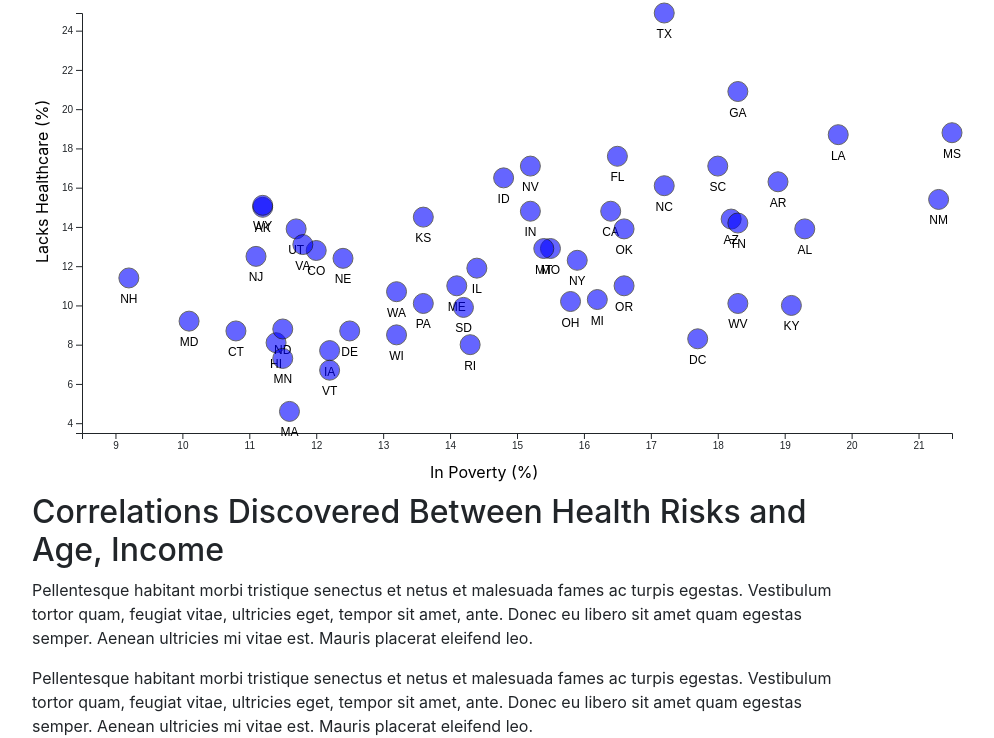
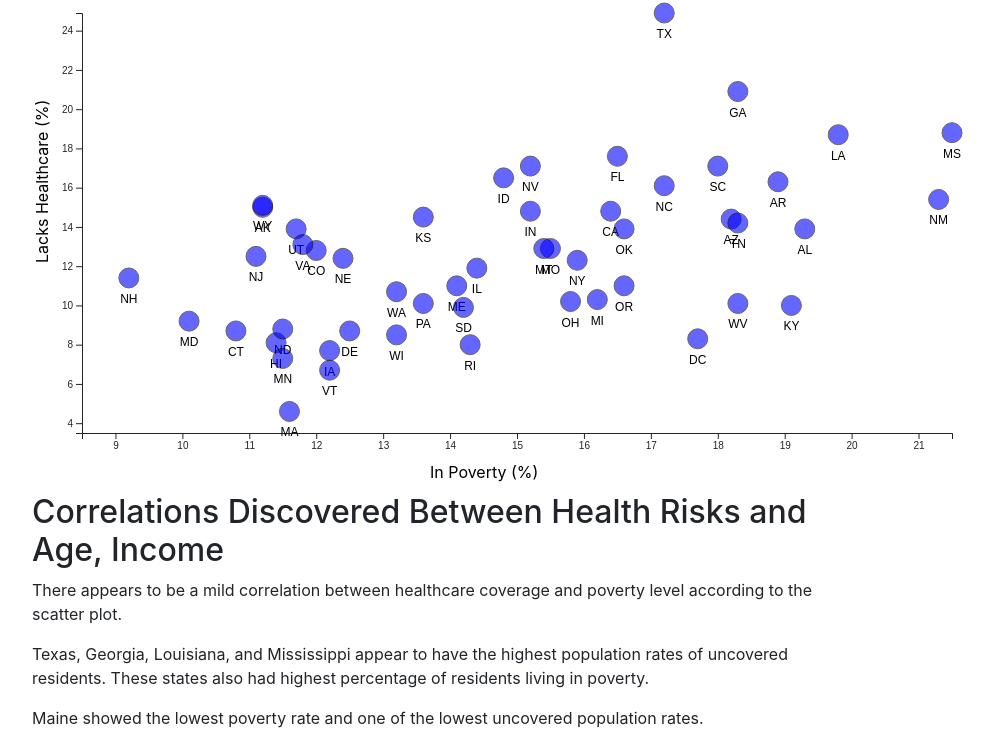
Before and after one commit to eyamini/D3-challenge, a plain HTML site: page index.html in a window 1280 px wide. Shown: the part 63-801 px from the top of the page, without its empty margins (53-1047 px from the left). Drawn offline with nearby package versions, Linux system fonts and the light colour scheme.

Commit message:
Update index.html

```diff
--- a/index.html
+++ b/index.html
@@ -28,17 +28,11 @@
       <div class="col-xs-12  col-md-9">
         <div class="article">
           <h2>Correlations Discovered Between Health Risks and Age, Income</h2>
-          <p>Pellentesque habitant morbi tristique senectus et netus et malesuada fames ac turpis egestas. Vestibulum tortor
-            quam, feugiat vitae, ultricies eget, tempor sit amet, ante. Donec eu libero sit amet quam egestas semper. Aenean
-            ultricies mi vitae est. Mauris placerat eleifend leo.</p>
+          <p>There appears to be a mild correlation between healthcare coverage and poverty level according to the scatter plot.</p>
 
-          <p>Pellentesque habitant morbi tristique senectus et netus et malesuada fames ac turpis egestas. Vestibulum tortor
-            quam, feugiat vitae, ultricies eget, tempor sit amet, ante. Donec eu libero sit amet quam egestas semper. Aenean
-            ultricies mi vitae est. Mauris placerat eleifend leo.</p>
+          <p>Texas, Georgia, Louisiana, and Mississippi appear to have the highest population rates of uncovered residents.  These states also had highest percentage of residents living in poverty.</p>
 
-          <p>Pellentesque habitant morbi tristique senectus et netus et malesuada fames ac turpis egestas. Vestibulum tortor
-            quam, feugiat vitae, ultricies eget, tempor sit amet, ante. Donec eu libero sit amet quam egestas semper. Aenean
-            ultricies mi vitae est. Mauris placerat eleifend leo.</p>
+          <p>Maine showed the lowest poverty rate and one of the lowest uncovered population rates.</p>
         </div>
       </div>
     </div>
```
